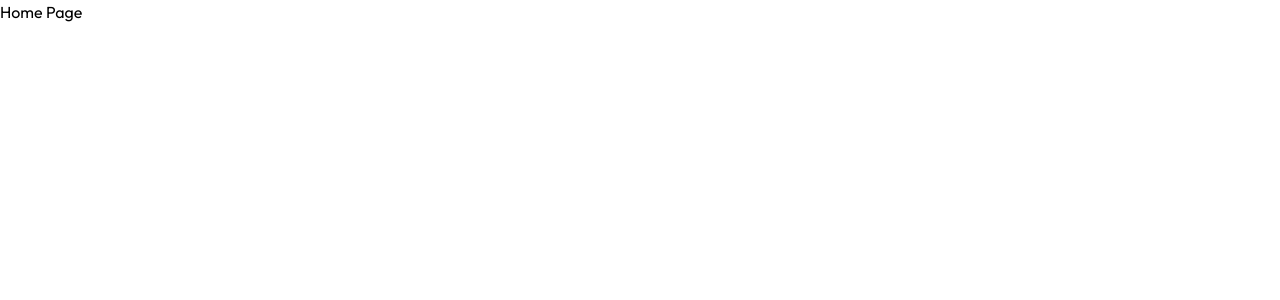
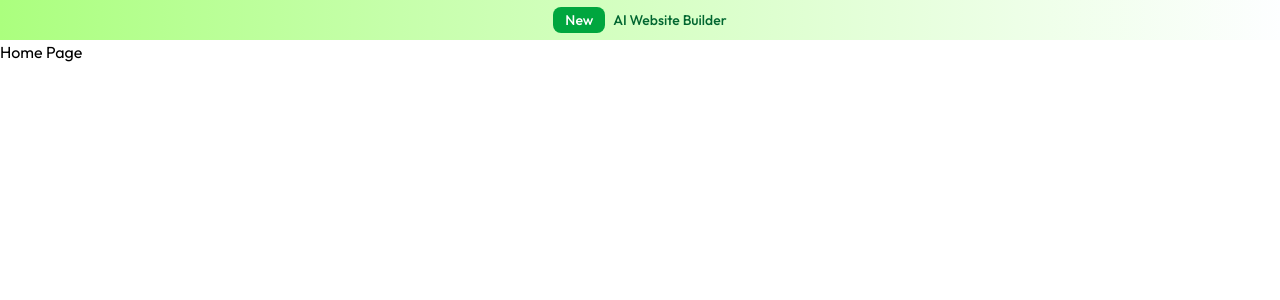
Before and after one commit to BarkerBrian-FS/AI-Resume-Builder, a React (Vite) app: page / in a window 1280 px wide. Shown: the top 300 px of the page. Built offline with nearby package versions, Linux system fonts and the light colour scheme.

Commit message:
added banner from prebuilt ui

```diff
--- /dev/null
+++ b/src/components/Home/Banner.jsx
@@ -0,0 +1,10 @@
+
+const Banner = () => {
+  return (
+    <div className="w-full py-2.5 font-medium text-sm text-green-800 text-center bg-gradient-to-r from-[#ABFF7E] to-[#FDFEFF]">
+            <p><span className="px-3 py-1 rounded-lg text-white bg-green-600 mr-2">New</span>AI Website Builder</p>
+        </div>
+  )
+}
+
+export default Banner
--- a/src/pages/Home.jsx
+++ b/src/pages/Home.jsx
@@ -1,7 +1,9 @@
+import Banner from "../components/Home/Banner"
 
 const Home = () => {
   return (
     <>
+    <Banner />
     <h1>Home Page</h1>
     </>
   )
```
